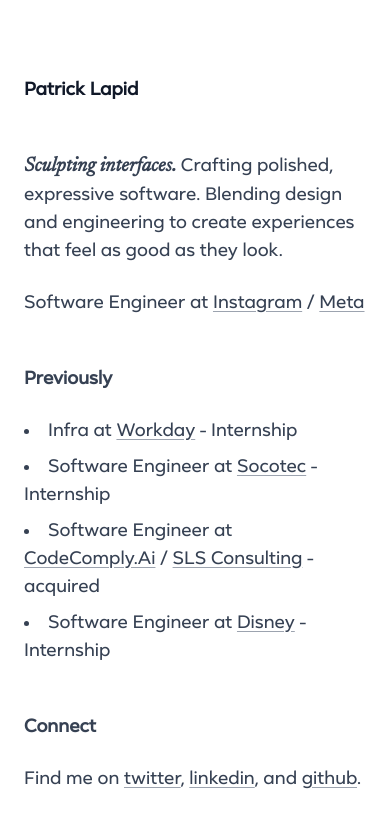
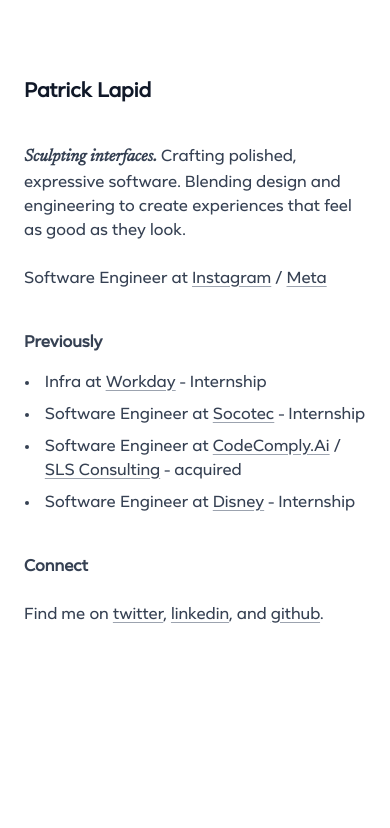
Before and after one commit to Patrick-Lapid/portfolio, a SvelteKit app: page / in a window 390 px wide. Shown: the top 828 px of the page. Built offline with nearby package versions, Linux system fonts and the light colour scheme.

Commit message:
fix: mobile font size

```diff
--- a/src/routes/+page.svelte
+++ b/src/routes/+page.svelte
@@ -17,29 +17,29 @@
     <div class="container mx-auto px-6 sm:px-6 lg:px-8 max-w-3xl">
         <div class="pt-20 sm:pt-24 lg:pt-32 pb-12 sm:pb-16 lg:pb-20">
             <article>
-                <h1 class="mb-12 font-bold text-lg sm:text-xl lg:text-2xl text-gray-900 mb-6 sm:mb-8 leading-tight animate-fade-in">
+                <h1 class="font-bold text-xl lg:text-2xl text-gray-900 mb-10 lg:mb-12 leading-tight animate-fade-in">
                     Patrick Lapid
                 </h1>
-                <p class="text-lg mb-6 text-gray-700 max-w-3xl mx-auto animate-fade-in-delayed">
-                    <span class="font-newsreader text-[20px] font-bold">Sculpting interfaces. </span> Crafting polished, expressive software. Blending design and engineering to create experiences that feel as good as they look.
+                <p class="text-md lg:text-lg mb-6 text-gray-700 max-w-3xl mx-auto animate-fade-in-delayed">
+                    <span class="font-newsreader text-[17px] lg:text-[20px] font-bold">Sculpting interfaces. </span> Crafting polished, expressive software. Blending design and engineering to create experiences that feel as good as they look.
                 </p>
-                <p class="text-lg mb-12 text-gray-700 max-w-3xl mx-auto animate-fade-in-delayed-2">
+                <p class="text-md lg:text-lg mb-10 lg:mb-12 text-gray-700 max-w-3xl mx-auto animate-fade-in-delayed-2">
                     Software Engineer at <a href="https://www.instagram.com/" target="_blank" rel="noopener noreferrer" class="link underline cursor-pointer underline-offset-3 transition-colors duration-200">Instagram</a> / <a href="https://www.meta.com/" target="_blank" rel="noopener noreferrer" class="link underline cursor-pointer underline-offset-3 transition-colors duration-200">Meta</a>
                 </p>
-                <p class="text-lg font-bold mb-6 text-gray-700 max-w-3xl mx-auto animate-fade-in-delayed-3">
+                <p class="text-md lg:text-lg font-bold mb-4 lg:mb-6 text-gray-700 max-w-3xl mx-auto animate-fade-in-delayed-3">
                     Previously
                 </p>
 
-                <ul class="mb-12 list-disc list-inside text-lg text-gray-700 max-w-3xl mx-auto animate-fade-in-delayed-4 space-y-2">
+                <ul class="mb-10 lg:mb-12 list-disc list-outside text-md lg:text-lg text-gray-700 max-w-3xl mx-auto animate-fade-in-delayed-4 space-y-2 pl-4">
                     <li>Infra at <a href="https://www.workday.com/" target="_blank" rel="noopener noreferrer" class="link underline cursor-pointer underline-offset-3 transition-colors duration-200">Workday</a> - Internship</li>
                     <li>Software Engineer at <a href="https://www.socotec.us/" target="_blank" rel="noopener noreferrer" class="link underline cursor-pointer underline-offset-3 transition-colors duration-200">Socotec</a> - Internship</li>
                     <li>Software Engineer at <a href="https://www.codecomply.ai/" target="_blank" rel="noopener noreferrer" class="link underline cursor-pointer underline-offset-3 transition-colors duration-200">CodeComply.Ai</a> / <a href="https://www.socotec.us/" target="_blank" rel="noopener noreferrer" class="link underline cursor-pointer underline-offset-3 transition-colors duration-200">SLS Consulting</a> - acquired</li>
                     <li>Software Engineer at <a href="https://www.disney.com/" target="_blank" rel="noopener noreferrer" class="link underline cursor-pointer underline-offset-3 transition-colors duration-200">Disney</a> - Internship</li>
                 </ul>
-                <p class="text-lg mb-6 font-bold text-gray-700 max-w-3xl mx-auto animate-fade-in-delayed-5">
+                <p class="text-md lg:text-lg mb-6 font-bold text-gray-700 max-w-3xl mx-auto animate-fade-in-delayed-5">
                     Connect
                 </p>
-                <p class="text-lg text-gray-700 max-w-3xl mx-auto animate-fade-in-delayed-5">
+                <p class="text-md lg:text-lg text-gray-700 max-w-3xl mx-auto animate-fade-in-delayed-5">
                     Find me on
                     <a href="https://x.com/patrikkml/" target="_blank" rel="noopener noreferrer" class="link underline cursor-pointer underline-offset-3 transition-colors duration-200">twitter</a>,
                     <a href="https://www.linkedin.com/in/patrickml86/" target="_blank" rel="noopener noreferrer" class="link underline cursor-pointer underline-offset-3 transition-colors duration-200">linkedin</a>, and
@@ -98,4 +98,8 @@
     .link:hover {
         text-decoration-color: #111827;
     }
+
+    ul li {
+        padding-left: 0.3rem;
+    }
 </style>
--- a/src/routes/photos/+page.svelte
+++ b/src/routes/photos/+page.svelte
@@ -14,17 +14,17 @@
 </svelte:head>
 
 <div class="min-h-screen bg-white font-facebook">
-    <div class="container mx-auto px-4 sm:px-6 lg:px-0 max-w-6xl">
+    <div class="container mx-auto px-4 sm:px-8 lg:px-8 max-w-6xl">
         <div class="pt-20 sm:pt-24 lg:pt-32 pb-12 sm:pb-16 lg:pb-20">
             <article>
                 <div class="text-center mb-16 md:mb-20">
-                    <h1 class="text-xl md:text-xl lg:text-2xl font-bold text-gray-900 mb-4 animate-fade-in-delayed">
+                    <h1 class="text-xl lg:text-2xl font-bold text-gray-900 mb-4 animate-fade-in-delayed">
                         Photo Library
                     </h1>
-                    <p class="text-lg md:text-lg text-gray-600 mb-2 animate-fade-in-delayed-2">
+                    <p class="text-md lg:text-lg text-gray-600 mb-2 animate-fade-in-delayed-2">
                         Fujifilm X-T5
                     </p>
-                    <p class="text-base md:text-md text-gray-500 animate-fade-in-delayed-3 mb-8">
+                    <p class="text-base lg:text-md text-gray-500 animate-fade-in-delayed-3 mb-6 lg:mb-8">
                         XF 16-55mm f/2.8 R LM WR II
                     </p>
                 </div>
```
